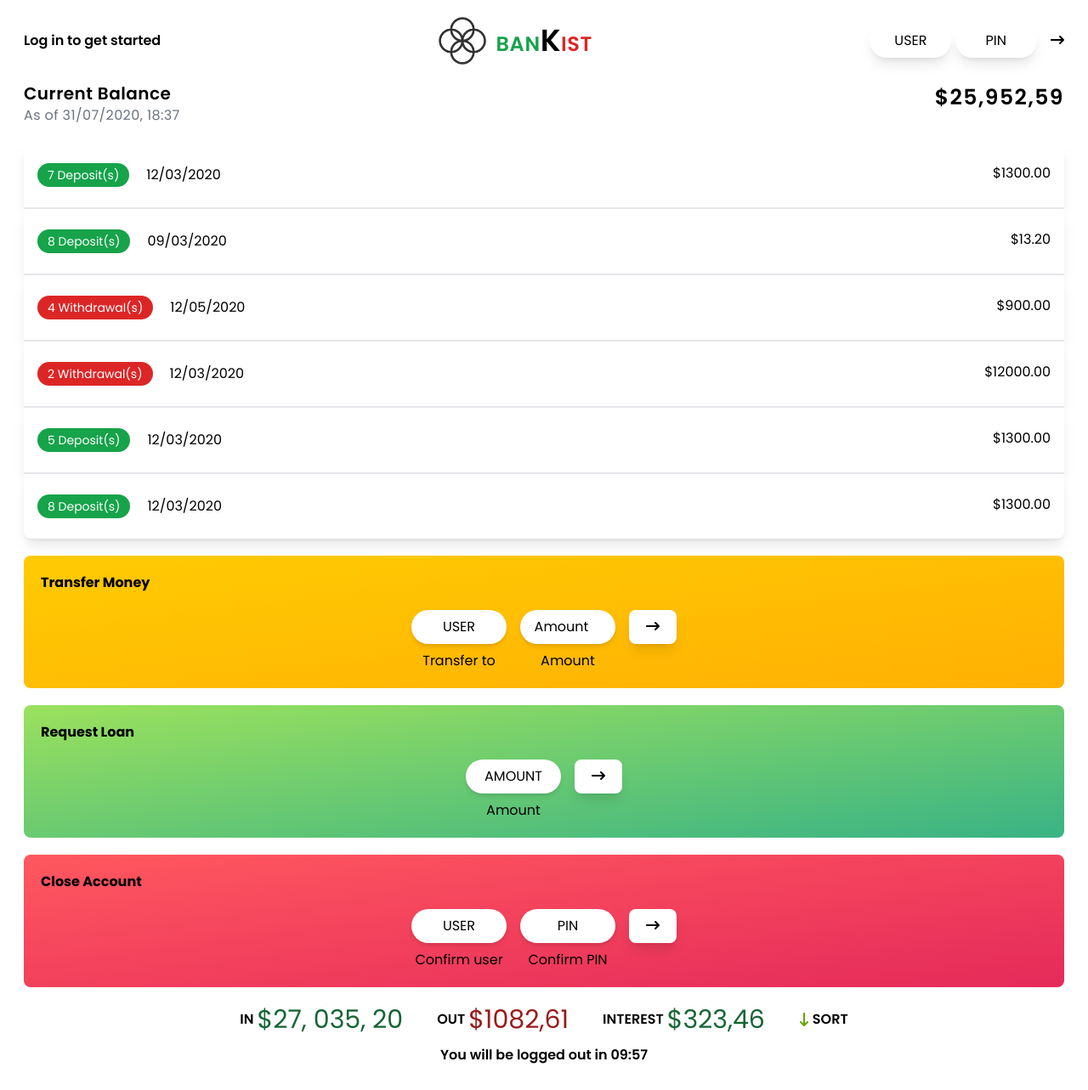
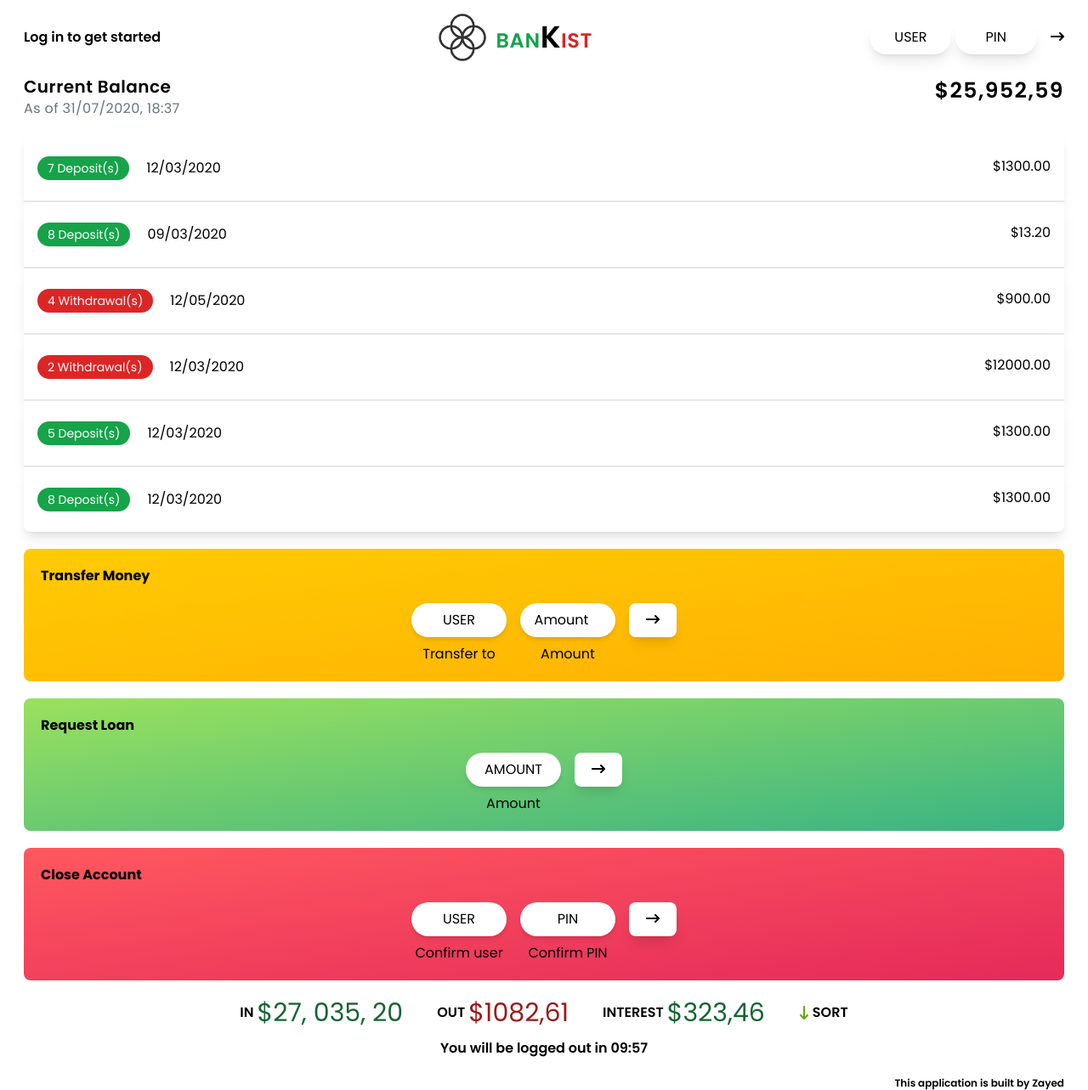
Before and after one commit to Zayed-Mohammed-Uddin/Bankist-App, a website: page index.html in a window 1280 px wide. Shown: the whole page at 85% size. Drawn offline with Linux system fonts and the light colour scheme.

Commit message:
first commit

```diff
--- a/index.html
+++ b/index.html
@@ -16,7 +16,7 @@
 		<!-- Home Page -->
 		<section class="home_page flex items-start justify-center min-h-screen">
 			<div class="container px-7">
-				<div class="content_top flex items-center justify-between my-5">
+				<div class="content_top flex items-center justify-between my-4">
 					<div class="left_header">
 						<h3 class="font-semibold">Log in to get started</h3>
 					</div>
@@ -332,6 +332,14 @@
 							</h6>
 						</div>
 					</div>
+					<div class="footer_lower_content mt-[-7px]">
+						<h6
+							class="text-xs font-semibold text-end sm:text-center"
+						>
+							This application is built by
+							<a class="hover:underline" href="http://">Zayed</a>
+						</h6>
+					</div>
 				</main>
 			</div>
 		</section>
```
Also changed, not shown: dist/output.css.
